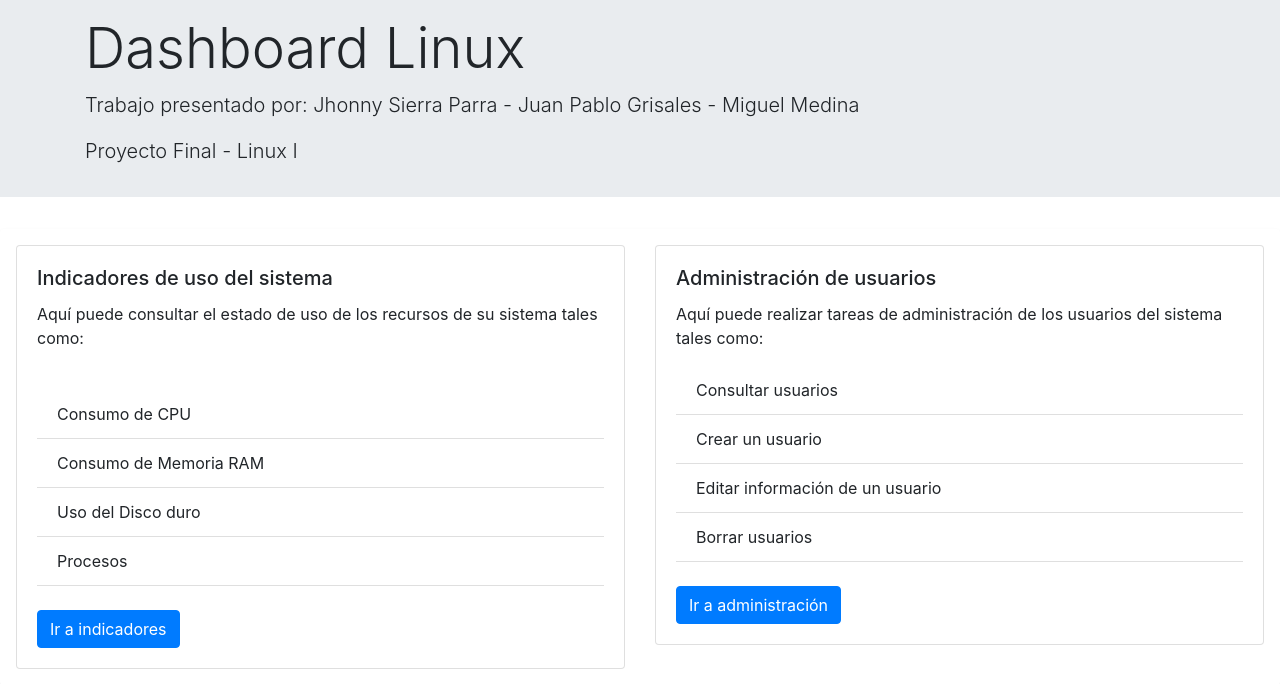
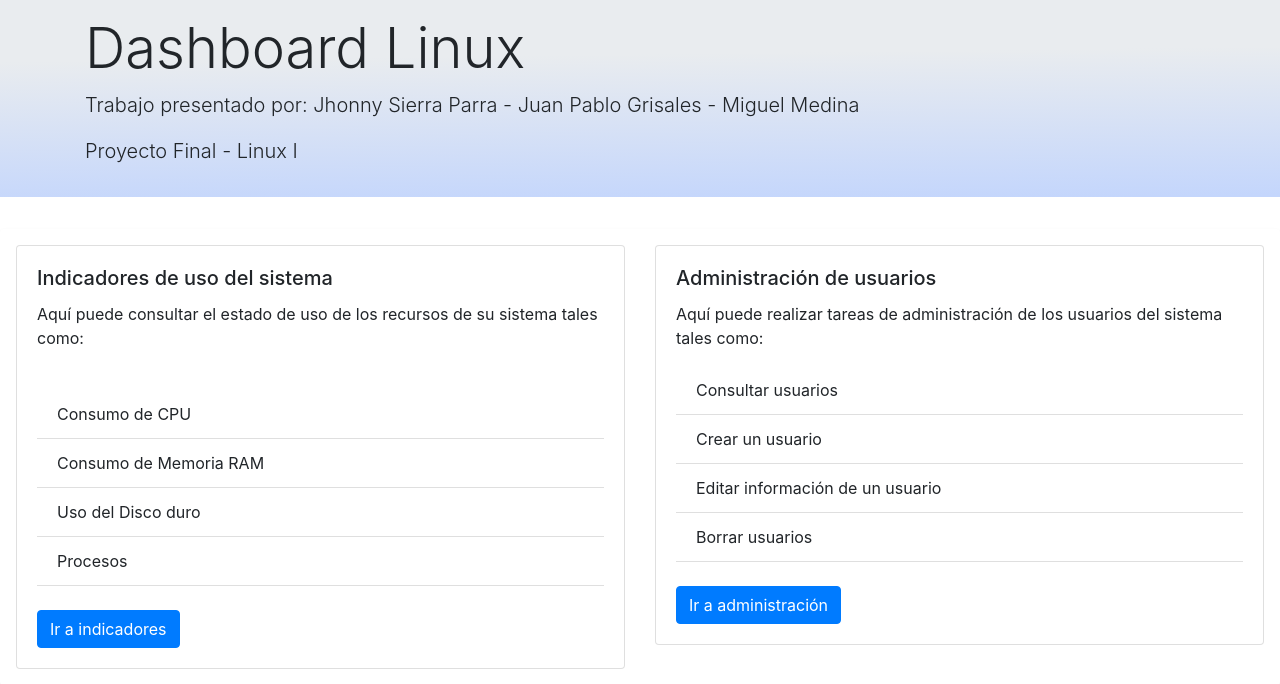
Before and after one commit to jhonnysierra/dashboard-Linux, a PHP site: page / in a window 1280 px wide. Shown: the top 684 px of the page. Run offline with PHP 8.4, Linux system fonts and the light colour scheme.

Commit message:
Update index.php
actualizacion del jumbotron. Se le agrega un gradiente de color al fondo

```diff
--- a/index.php
+++ b/index.php
@@ -28,7 +28,7 @@
     <script src="https://cdn.jsdelivr.net/npm/popper.js@1.16.1/dist/umd/popper.min.js" integrity="sha384-9/reFTGAW83EW2RDu2S0VKaIzap3H66lZH81PoYlFhbGU+6BZp6G7niu735Sk7lN" crossorigin="anonymous"></script>
     <script src="https://cdn.jsdelivr.net/npm/bootstrap@4.5.3/dist/js/bootstrap.min.js" integrity="sha384-w1Q4orYjBQndcko6MimVbzY0tgp4pWB4lZ7lr30WKz0vr/aWKhXdBNmNb5D92v7s" crossorigin="anonymous"></script>
 
-    <div class="jumbotron jumbotron-fluid" style="padding: 15px;">
+    <div class="jumbotron jumbotron-fluid" style="padding: 15px;background-image: linear-gradient( 359.3deg,  rgba(196,214,252,1) 1%, rgba(187,187,187,0) 70.9% );">
       <div class="container">
         <h1 class="display-4">Dashboard Linux</h1>
         <p class="lead">Trabajo presentado por: Jhonny Sierra Parra - Juan Pablo Grisales - Miguel Medina</p>
```
